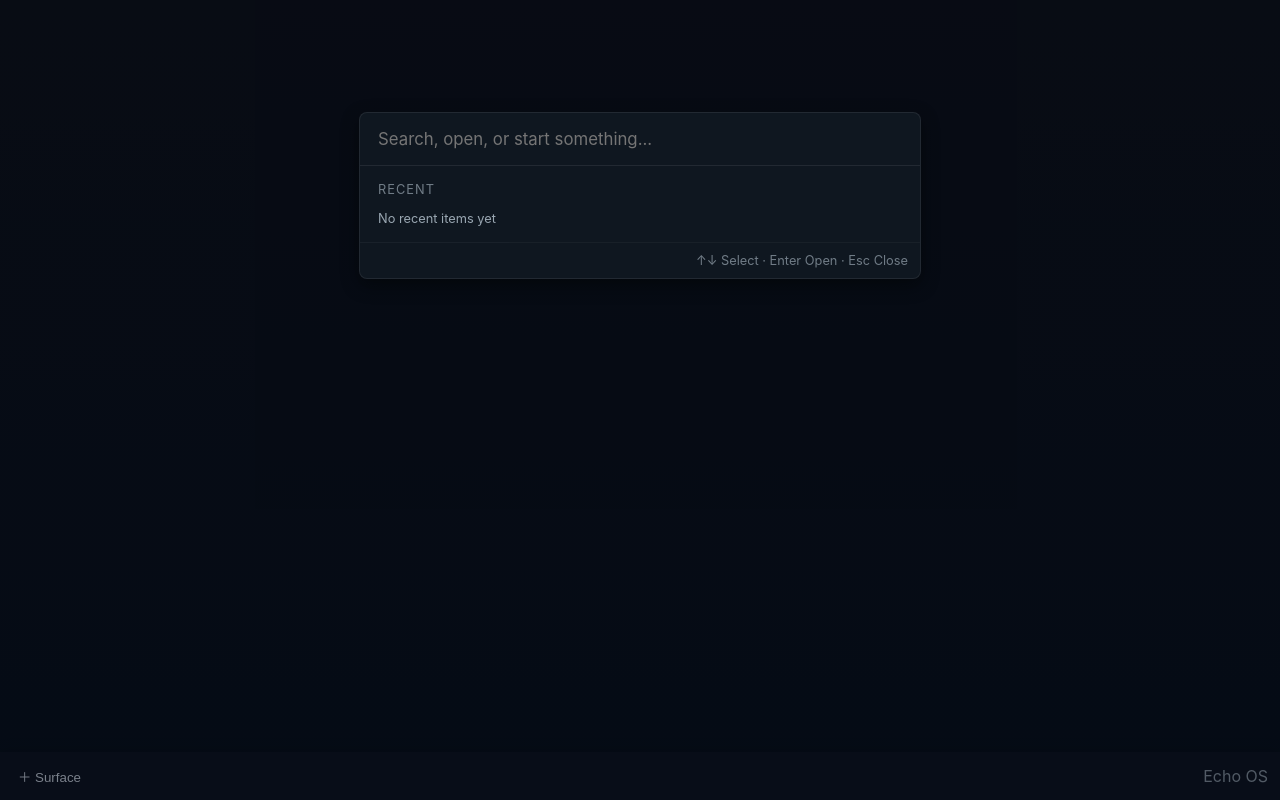
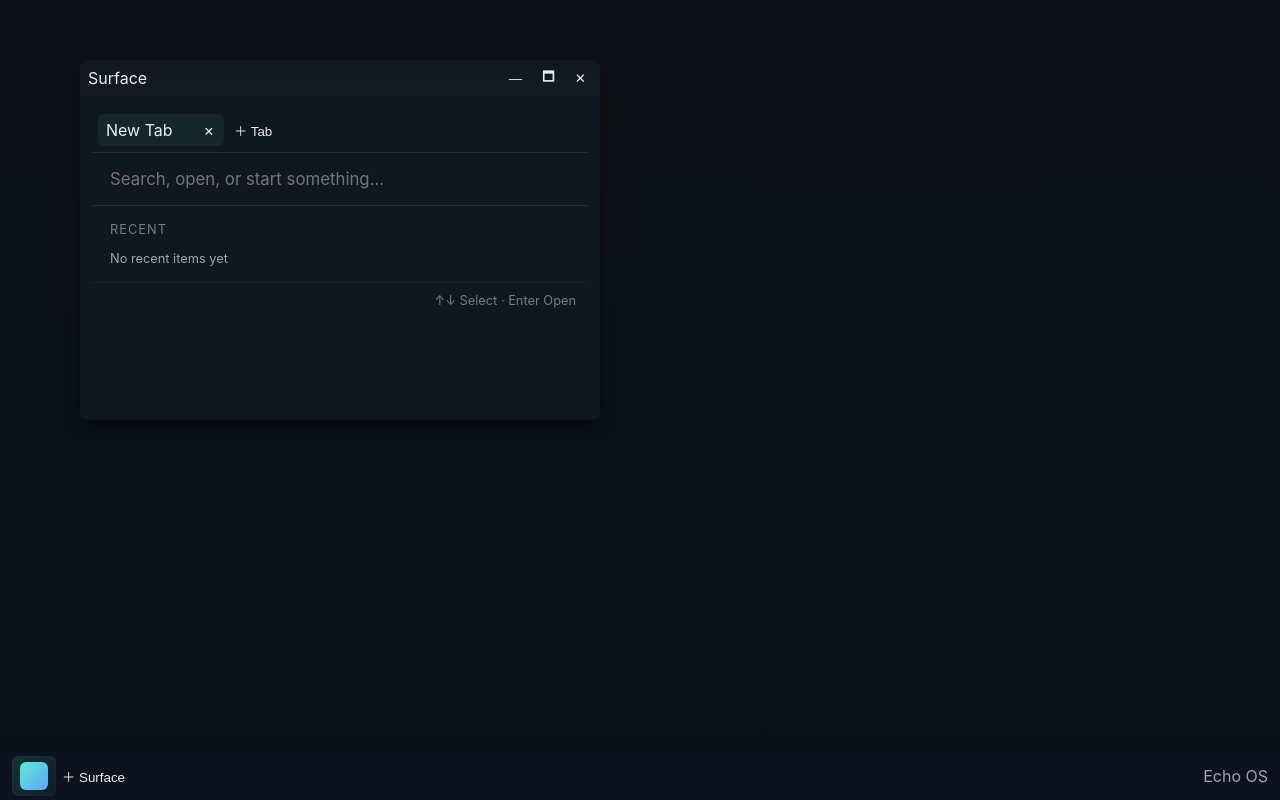
Before and after one commit to Rangdy-Kor/echo-os-web, a React (Vite) app: page / in a window 1280 px wide. Both pictures are taken after a click on the button "＋ Surface". Built offline with nearby package versions, Linux system fonts and the light colour scheme.

Commit message:
Add tabbed Surface workspace with item execution

```diff
--- a/src/index.css
+++ b/src/index.css
@@ -61,3 +61,14 @@ body{margin:0;background:linear-gradient(180deg,var(--bg),#071019);color:var(--t
 .universal-surface-section-label,.universal-surface-empty,.universal-surface-hint{padding:10px 12px;color:var(--muted);font-size:0.8rem}
 .universal-surface-section-label{padding-bottom:4px;text-transform:uppercase;letter-spacing:0.08em;opacity:0.7}
 .universal-surface-hint{border-top:1px solid rgba(255,255,255,0.06);text-align:right;opacity:0.7}
+.surface-workspace{height:100%;display:flex;flex-direction:column;min-height:0}
+.surface-tabs{display:flex;align-items:center;gap:4px;padding:6px;border-bottom:1px solid rgba(255,255,255,0.08);overflow-x:auto}
+.surface-tab{display:flex;align-items:center;gap:8px;min-width:110px;max-width:190px;padding:6px 8px;border-radius:6px;color:var(--muted);cursor:pointer;background:transparent}
+.surface-tab.active{color:var(--text);background:rgba(95,234,212,0.07)}
+.surface-tab-label{flex:1;overflow:hidden;text-overflow:ellipsis;white-space:nowrap}
+.surface-tab-close{border:0;background:transparent;color:inherit;cursor:pointer;padding:0 2px;font:inherit}
+.surface-add-tab{white-space:nowrap}
+.surface-tab-content{flex:1;min-height:0;overflow:auto}
+.surface-tab-panel{height:100%}
+.surface-tab-panel[hidden]{display:none}
+.surface-workspace .universal-surface{width:100%;min-height:100%;border:0;border-radius:0;box-shadow:none}
--- a/src/system/Desktop.tsx
+++ b/src/system/Desktop.tsx
@@ -5,22 +5,29 @@ import Taskbar from './Taskbar'
 import { WindowManagerProvider } from './WindowManagerContext'
 import { getApps, findApp } from '../apps/registry'
 import { getInitialVfs, VEntry } from '../vfs/vfs'
-import UniversalSurface, { SurfaceResult } from './UniversalSurface'
+import { type SurfaceResult } from './UniversalSurface'
+import SurfaceWorkspace, { type SurfaceState, type SurfaceTab, type TabTarget } from './SurfaceWorkspace'
 
 type RecentItem = Extract<SurfaceResult, { type: 'Item' }>
 
 const MAX_RECENT_ITEMS = 5
+let nextTabId = 1
+
+function createEmptyTab(): SurfaceTab{
+  return { id: `tab-${nextTabId++}`, target: { type: 'empty' } }
+}
 
 export default function Desktop(){
   const wm = useWindowManager()
   const apps = getApps()
-  const [surfaceOpen, setSurfaceOpen] = useState(false)
+  const [surfaces, setSurfaces] = useState<SurfaceState[]>([])
   const [recentItems, setRecentItems] = useState<RecentItem[]>([])
   const vfs = useMemo(getInitialVfs, [])
 
-  function openApp(id:string){
-    const app = findApp(id)
-    if(app) wm.open(app)
+  function openSurface(){
+    const windowId = wm.openGeneric('Surface')
+    const tab = createEmptyTab()
+    setSurfaces(current=>[...current, { windowId, tabs: [tab], activeTabId: tab.id }])
   }
 
   const wallpaperRef = useRef<HTMLDivElement | null>(null)
@@ -104,16 +111,101 @@ export default function Desktop(){
     return false
   }
 
-  function executeSurfaceResult(result: SurfaceResult){
+  function resolveItemTarget(path: string[], item: Pick<VEntry, 'name' | 'type'>): TabTarget | null{
+    if(item.type === 'dir') return { type: 'item', label: item.name, path, itemType: item.type, appId: 'files' }
+    if(item.name.toLowerCase().endsWith('.txt')) return { type: 'item', label: item.name, path, itemType: item.type, appId: 'text-viewer' }
+    return null
+  }
+
+  function replaceTabTarget(windowId: string, tabId: string, target: TabTarget){
+    setSurfaces(current=>current.map(surface=>surface.windowId === windowId
+      ? { ...surface, tabs: surface.tabs.map(tab=>tab.id === tabId ? { ...tab, target } : tab) }
+      : surface
+    ))
+  }
+
+  function addTargetTab(windowId: string, target: TabTarget, activate = false){
+    const tab: SurfaceTab = { id: `tab-${nextTabId++}`, target }
+    setSurfaces(current=>current.map(surface=>surface.windowId === windowId
+      ? { ...surface, tabs: [...surface.tabs, tab], activeTabId: activate ? tab.id : surface.activeTabId }
+      : surface
+    ))
+  }
+
+  function executeSurfaceResult(windowId: string, tabId: string, result: SurfaceResult, mode: 'current' | 'background-tab'){
     if(result.type === 'Item'){
       const path = result.path.split('/').filter(Boolean)
-      if(executeItem(path, { name: result.label, type: result.itemType })) setSurfaceOpen(false)
+      const target = resolveItemTarget(path, { name: result.label, type: result.itemType })
+      if(target){
+        if(mode === 'background-tab'){
+          addTargetTab(windowId, target)
+        } else {
+          const surface = surfaces.find(candidate=>candidate.windowId === windowId)
+          const existingTab = surface?.tabs.find(tab=>
+            tab.target.type === 'item' &&
+            tab.target.path.length === path.length &&
+            tab.target.path.every((part, index)=>part === path[index])
+          )
+          if(existingTab) activateTab(windowId, existingTab.id)
+          else replaceTabTarget(windowId, tabId, target)
+        }
+        recordRecentItem(path, { name: result.label, type: result.itemType })
+      }
       return
     }
-    const windowId = wm.openGeneric()
-    const title = result.type === 'Action' ? result.label : findApp(result.appId)?.name
-    wm.attachApplication(windowId, result.appId, title)
-    setSurfaceOpen(false)
+    if(result.type === 'Application'){
+      const target: TabTarget = { type: 'application', label: result.label, appId: result.appId }
+      if(mode === 'background-tab') addTargetTab(windowId, target)
+      else replaceTabTarget(windowId, tabId, target)
+    }
+  }
+
+  function executeItemInTab(windowId: string, tabId: string, path: string[], item: VEntry){
+    const target = resolveItemTarget(path, item)
+    if(!target) return false
+    replaceTabTarget(windowId, tabId, target)
+    recordRecentItem(path, item)
+    return true
+  }
+
+  function addTab(windowId: string){
+    const tab = createEmptyTab()
+    setSurfaces(current=>current.map(surface=>surface.windowId === windowId
+      ? { ...surface, tabs: [...surface.tabs, tab], activeTabId: tab.id }
+      : surface
+    ))
+  }
+
+  function activateTab(windowId: string, tabId: string){
+    setSurfaces(current=>current.map(surface=>surface.windowId === windowId ? { ...surface, activeTabId: tabId } : surface))
+  }
+
+  function closeTab(windowId: string, tabId: string){
+    setSurfaces(current=>current.map(surface=>{
+      if(surface.windowId !== windowId) return surface
+      const closingIndex = surface.tabs.findIndex(tab=>tab.id === tabId)
+      const remaining = surface.tabs.filter(tab=>tab.id !== tabId)
+      if(remaining.length === 0){
+        const emptyTab = createEmptyTab()
+        return { ...surface, tabs: [emptyTab], activeTabId: emptyTab.id }
+      }
+      if(surface.activeTabId !== tabId) return { ...surface, tabs: remaining }
+      const nextActive = remaining[Math.min(closingIndex, remaining.length - 1)]
+      return { ...surface, tabs: remaining, activeTabId: nextActive.id }
+    }))
+  }
+
+  function updateDirectoryTarget(windowId: string, tabId: string, path: string[]){
+    const label = path.length === 0 ? 'Files' : path[path.length - 1]
+    const target: TabTarget = path.length === 0
+      ? { type: 'application', label, appId: 'files' }
+      : { type: 'item', label, path, itemType: 'dir', appId: 'files' }
+    replaceTabTarget(windowId, tabId, target)
+  }
+
+  function closeWindow(id: string){
+    setSurfaces(current=>current.filter(surface=>surface.windowId !== id))
+    wm.close(id)
   }
 
   return (
@@ -122,6 +214,7 @@ export default function Desktop(){
         <div ref={wallpaperRef} className="wallpaper" style={{position:'absolute',inset:0,background:'transparent'}} onPointerDown={onDesktopPointerDown} />
         <div className="window-layer">
           {wm.windows.map(w=>{
+            const surface = surfaces.find(candidate=>candidate.windowId === w.id)
             const app = w.appId ? findApp(w.appId) : undefined
             const Comp = app?.component
             const appProps = w.appId === 'files'
@@ -130,8 +223,22 @@ export default function Desktop(){
                 ? { initialItemPath: w.initialItemPath }
                 : undefined
             return (
-              <Window key={w.id} state={w} onClose={wm.close} onFocus={wm.focus} onMove={wm.setPos} onResize={wm.setSize} onMinimize={wm.toggleMinimize} onMaximize={wm.toggleMaximize}>
-                {Comp ? <Comp {...appProps} /> : <div className="generic-workspace"><p>What do you want to do?</p></div>}
+              <Window key={w.id} state={w} onClose={closeWindow} onFocus={wm.focus} onMove={wm.setPos} onResize={wm.setSize} onMinimize={wm.toggleMinimize} onMaximize={wm.toggleMaximize}>
+                {surface
+                  ? <SurfaceWorkspace
+                      surface={surface}
+                      apps={apps}
+                      items={surfaceItems}
+                      recent={recentItems}
+                      onExecute={(tabId, result, mode)=>executeSurfaceResult(w.id, tabId, result, mode)}
+                      onOpenItem={(tabId, path, item)=>executeItemInTab(w.id, tabId, path, item)}
+                      onDirectoryChange={(tabId, path)=>updateDirectoryTarget(w.id, tabId, path)}
+                      onAddTab={()=>addTab(w.id)}
+                      onActivateTab={tabId=>activateTab(w.id, tabId)}
+                      onCloseTab={tabId=>closeTab(w.id, tabId)}
+                      onTitleChange={wm.setTitle}
+                    />
+                  : Comp ? <Comp {...appProps} /> : <div className="generic-workspace"><p>What do you want to do?</p></div>}
               </Window>
             )
           })}
@@ -140,21 +247,12 @@ export default function Desktop(){
         <div className="system-bar">
           <div style={{display:'flex',alignItems:'center'}}>
             {/* Taskbar */}
-            <Taskbar apps={apps} wm={wm} showApplicationLaunchers={false} />
-            <button className="button" onClick={()=>setSurfaceOpen(true)} title="Open Surface">＋ Surface</button>
+            <Taskbar apps={apps} wm={{...wm, close: closeWindow}} showApplicationLaunchers={false} />
+            <button className="button" onClick={openSurface} title="Open Surface">＋ Surface</button>
           </div>
           <div style={{flex:1}} />
           <div style={{color:'var(--muted)'}}>Echo OS</div>
         </div>
-        {surfaceOpen && (
-          <UniversalSurface
-            apps={apps}
-            items={surfaceItems}
-            recent={recentItems}
-            onClose={()=>setSurfaceOpen(false)}
-            onExecute={executeSurfaceResult}
-          />
-        )}
       </div>
     </WindowManagerProvider>
   )
--- /dev/null
+++ b/src/system/SurfaceWorkspace.tsx
@@ -0,0 +1,91 @@
+import React, { useEffect } from 'react'
+import type { AppDescriptor } from '../apps/registry'
+import { findApp } from '../apps/registry'
+import type { VEntry } from '../vfs/vfs'
+import UniversalSurface, { type SurfaceResult } from './UniversalSurface'
+
+export type TabTarget =
+  | { type: 'empty' }
+  | { type: 'item'; label: string; path: string[]; itemType: VEntry['type']; appId: 'files' | 'text-viewer' }
+  | { type: 'application'; label: string; appId: string }
+
+export type SurfaceTab = {
+  id: string
+  target: TabTarget
+}
+
+export type SurfaceState = {
+  windowId: string
+  tabs: SurfaceTab[]
+  activeTabId: string
+}
+
+type Props = {
+  surface: SurfaceState
+  apps: AppDescriptor[]
+  items: SurfaceResult[]
+  recent: SurfaceResult[]
+  onExecute: (tabId: string, result: SurfaceResult, mode: 'current' | 'background-tab') => void
+  onOpenItem: (tabId: string, path: string[], item: VEntry) => void
+  onDirectoryChange: (tabId: string, path: string[]) => void
+  onAddTab: () => void
+  onActivateTab: (tabId: string) => void
+  onCloseTab: (tabId: string) => void
+  onTitleChange: (windowId: string, title: string) => void
+}
+
+function tabLabel(tab: SurfaceTab){
+  return tab.target.type === 'empty' ? 'New Tab' : tab.target.label
+}
+
+export default function SurfaceWorkspace({ surface, apps, items, recent, onExecute, onOpenItem, onDirectoryChange, onAddTab, onActivateTab, onCloseTab, onTitleChange }: Props){
+  const activeTab = surface.tabs.find(tab=>tab.id === surface.activeTabId) ?? surface.tabs[0]
+  const activeWindowTitle = activeTab?.target.type === 'empty' ? 'Surface' : activeTab?.target.label ?? 'Surface'
+
+  useEffect(()=>{
+    onTitleChange(surface.windowId, activeWindowTitle)
+  }, [activeWindowTitle, onTitleChange, surface.windowId])
+
+  return (
+    <div className="surface-workspace">
+      <div className="surface-tabs" role="tablist" aria-label="Surface tabs">
+        {surface.tabs.map(tab=>{
+          const active = tab.id === surface.activeTabId
+          return (
+            <div key={tab.id} className={`surface-tab${active ? ' active' : ''}`} role="tab" aria-selected={active} onClick={()=>onActivateTab(tab.id)}>
+              <span className="surface-tab-label">{tabLabel(tab)}</span>
+              <button className="surface-tab-close" aria-label={`Close ${tabLabel(tab)}`} onClick={event=>{ event.stopPropagation(); onCloseTab(tab.id) }}>×</button>
+            </div>
+          )
+        })}
+        <button className="button surface-add-tab" onClick={onAddTab}>＋ Tab</button>
+      </div>
+      <div className="surface-tab-content">
+        {surface.tabs.map(tab=>{
+          const active = tab.id === surface.activeTabId
+          const target = tab.target
+          let content: React.ReactNode
+
+          if(target.type === 'empty'){
+            content = <UniversalSurface apps={apps} items={items} recent={recent} active={active} onExecute={(result, mode = 'current')=>onExecute(tab.id, result, mode)} />
+          } else {
+            const app = findApp(target.appId)
+            const Comp = app?.component
+            if(!Comp){
+              content = <p>Target is unavailable.</p>
+            } else if(target.appId === 'files'){
+              const initialPath = target.type === 'item' ? target.path : []
+              content = <Comp initialPath={initialPath} onOpenItem={(path: string[], item: VEntry)=>onOpenItem(tab.id, path, item)} onPathChange={(path: string[])=>onDirectoryChange(tab.id, path)} />
+            } else if(target.appId === 'text-viewer' && target.type === 'item'){
+              content = <Comp initialItemPath={target.path} />
+            } else {
+              content = <Comp />
+            }
+          }
+
+          return <div key={tab.id} className="surface-tab-panel" role="tabpanel" hidden={!active}>{content}</div>
+        })}
+      </div>
+    </div>
+  )
+}
--- a/src/system/UniversalSurface.tsx
+++ b/src/system/UniversalSurface.tsx
@@ -11,11 +11,11 @@ type Props = {
   apps: AppDescriptor[]
   items: SurfaceResult[]
   recent?: SurfaceResult[]
-  onClose: () => void
-  onExecute: (result: SurfaceResult) => void
+  active?: boolean
+  onExecute: (result: SurfaceResult, mode?: 'current' | 'background-tab') => void
 }
 
-export default function UniversalSurface({ apps, items, recent = [], onClose, onExecute }: Props){
+export default function UniversalSurface({ apps, items, recent = [], active = true, onExecute }: Props){
   const [query, setQuery] = useState('')
   const [selectedIndex, setSelectedIndex] = useState(0)
   const inputRef = useRef<HTMLInputElement | null>(null)
@@ -34,8 +34,8 @@ export default function UniversalSurface({ apps, items, recent = [], onClose, on
   }, [apps, items, query, recent])
 
   useEffect(()=>{
-    inputRef.current?.focus()
-  },[])
+    if(active) inputRef.current?.focus()
+  },[active])
 
   useEffect(()=>{
     setSelectedIndex(index=> results.length ? Math.min(index, results.length - 1) : 0)
@@ -51,16 +51,12 @@ export default function UniversalSurface({ apps, items, recent = [], onClose, on
     } else if(e.key === 'Enter'){
       e.preventDefault()
       const result = results[selectedIndex]
-      if(result) onExecute(result)
-    } else if(e.key === 'Escape'){
-      e.preventDefault()
-      onClose()
+      if(result) onExecute(result, 'current')
     }
   }
 
   return (
-    <div className="universal-surface-backdrop" onMouseDown={e=>{ if(e.target === e.currentTarget) onClose() }}>
-      <div className="universal-surface" role="dialog" aria-label="Universal Surface">
+      <div className="universal-surface" role="search" aria-label="Universal Surface">
         <input
           ref={inputRef}
           className="universal-surface-input"
@@ -82,15 +78,15 @@ export default function UniversalSurface({ apps, items, recent = [], onClose, on
               key={`${result.type}-${result.label}-${'appId' in result ? result.appId : result.path}`}
               className={`universal-surface-result${index === selectedIndex ? ' selected' : ''}`}
               onMouseEnter={()=>setSelectedIndex(index)}
-              onClick={()=>onExecute(result)}
+              onClick={()=>onExecute(result, 'current')}
+              onAuxClick={event=>{ if(event.button === 1){ event.preventDefault(); onExecute(result, 'background-tab') } }}
             >
               <span>{result.label}</span>
               <span className="universal-surface-result-type">{result.type}</span>
             </button>
           ))}
         </div>
-        <div className="universal-surface-hint">↑↓ Select · Enter Open · Esc Close</div>
+        <div className="universal-surface-hint">↑↓ Select · Enter Open</div>
       </div>
-    </div>
   )
 }
--- a/src/system/Window.tsx
+++ b/src/system/Window.tsx
@@ -155,9 +155,11 @@ export default function Window({ state, onClose, onFocus, onMove, onResize, onMi
     try{ (e.target as Element).setPointerCapture(e.pointerId) }catch{}
   }
 
-  if(state.minimized) return null
-
-  const style: React.CSSProperties = state.maximized ? {left:0,top:0,right:0,bottom:48,position:'absolute'} : {left:state.x,top:state.y,width:state.w,height:state.h}
+  const style: React.CSSProperties = state.minimized
+    ? { display: 'none' }
+    : state.maximized
+      ? {left:0,top:0,right:0,bottom:48,position:'absolute'}
+      : {left:state.x,top:state.y,width:state.w,height:state.h}
 
   // don't render resize handles for maximized windows
   const showHandles = !state.maximized
```
Also changed, not shown: src/apps/FilesApp.tsx (+7 -5 lines).
